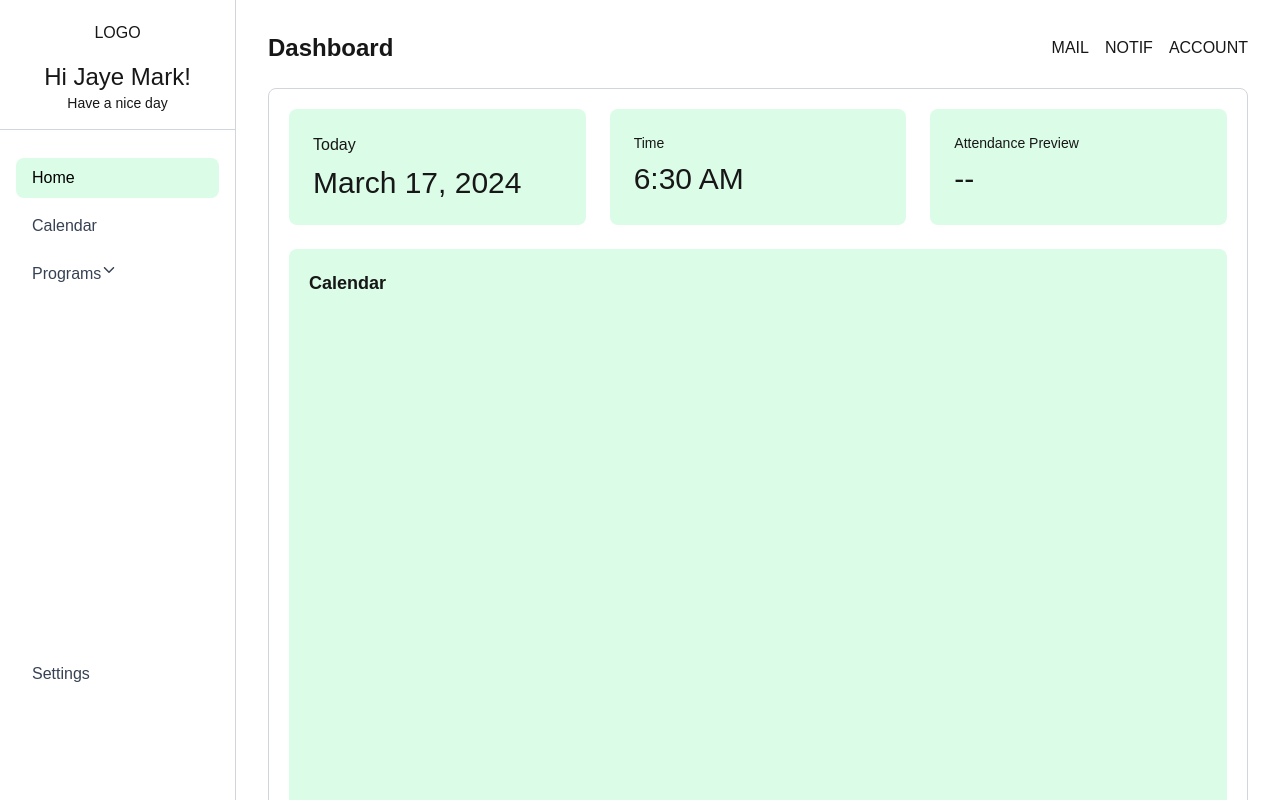
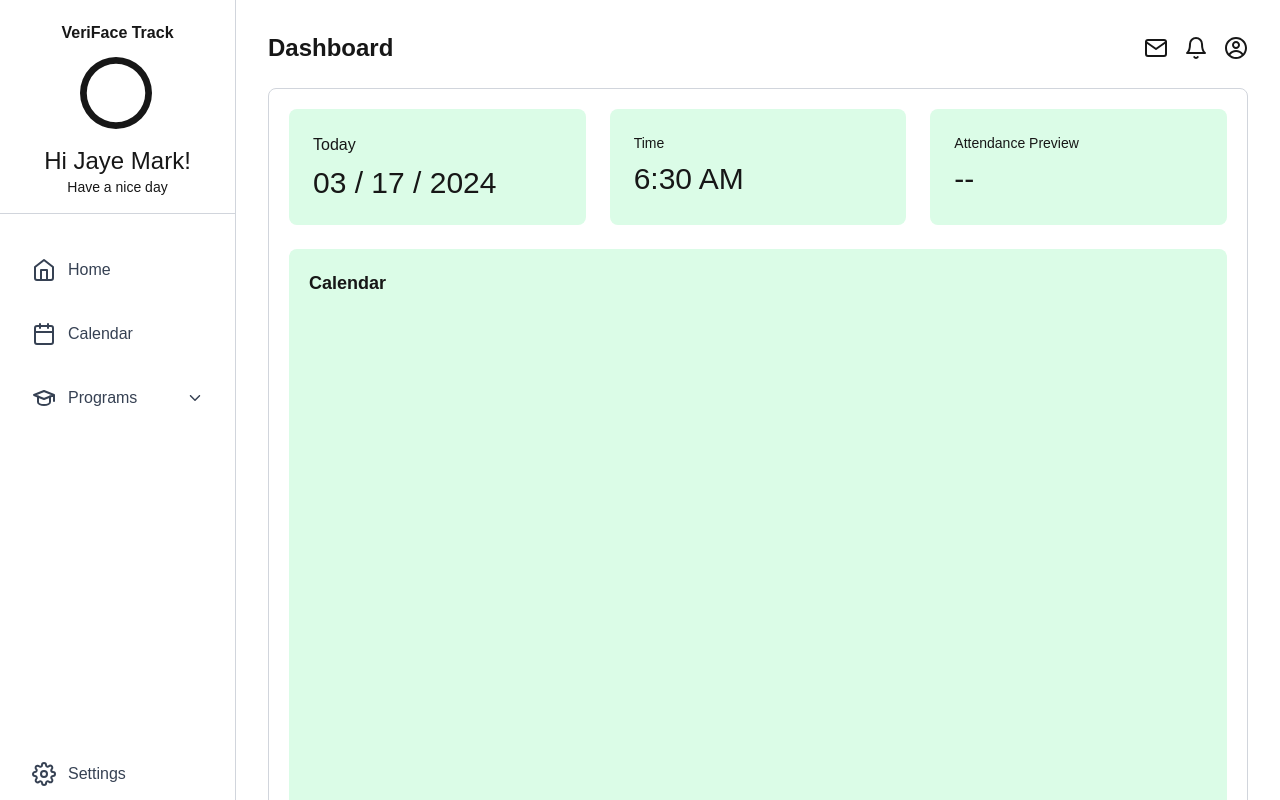
Before and after one commit to Meedux/veriface-track, a Next.js app: page /dashboard in a window 1280 px wide. Shown: the top 800 px of the page. Built offline with nearby package versions, Linux system fonts and the light colour scheme.

Commit message:
finished UI

```diff
--- a/app/dashboard/page.js
+++ b/app/dashboard/page.js
@@ -1,5 +1,9 @@
 import React from 'react'
 import { IoIosArrowDown } from "react-icons/io";
+import { FiHome, FiCalendar, FiSettings, FiMail, FiBell  } from "react-icons/fi";
+import { TbSchool } from "react-icons/tb";
+import { CgProfile } from "react-icons/cg";
+import { FaRegCircle } from "react-icons/fa6";
 
 const page = () => {
   return (
@@ -8,7 +12,8 @@ const page = () => {
     <div className="box-border h-screen w-59 py-[5px] bg-base border-r-1 border-gray-300 sticky top-0 self-start sidebar" id="sidebar">
 
       <div className="p-4 border-b-1 border-gray-300 text-center">
-        <span>LOGO</span>
+        <span className="text-base font-extrabold">VeriFace Track</span>
+        <FaRegCircle className="ml-16 mt-3 text-7xl"></FaRegCircle >
         <h2 className="mt-4 text-2xl">Hi Jaye Mark!</h2>
         <p className="text-sm">Have a nice day</p>
       </div>
@@ -18,28 +23,31 @@ const page = () => {
         <ul className="space-y-2">
 
           <li>
-            <a href="#" className="block p-2 pl-4 rounded-lg bg-green-100 text-black">
-              Home
+            <a href="#" className="flex gap-3 items-center p-4 pl-4 pr-4 rounded-lg hover:bg-green-100 text-gray-700">
+              <FiHome className="text-2xl"></FiHome>
+              <span className="text-base">Home</span>
             </a>
           </li>
 
           <li>
-            <a href="#" className="block p-2 pl-4 rounded-lg hover:bg-green-100 text-gray-700">
-              Calendar
+            <a href="#" className="flex gap-3 items-center p-4 pl-4 pr-4 rounded-lg hover:bg-green-100 text-gray-700">
+              <FiCalendar className="text-2xl"></FiCalendar>
+              <span className="text-base">Calendar</span>
             </a>
           </li>
 
           <li>
-            <a href="#" className="flex p-2 pl-4 rounded-lg hover:bg-green-100 text-gray-700">
-              <span>Programs</span>
-              <span><IoIosArrowDown className="justify-end text-2x"/></span>
+            <a href="#" className="flex gap-3 items-center p-4 pl-4 pr-4 rounded-lg hover:bg-green-100 text-gray-700">
+              <TbSchool className="text-2xl"></TbSchool>
+              <span className="text-base">Programs</span>
+              <IoIosArrowDown className="text-ml ml-auto"></IoIosArrowDown>
             </a>
-
           </li>
 
-          <li className="mt-90 mb-4">
-            <a href="#" className="block p-2 pl-4 rounded-lg hover:bg-gray-100 text-gray-700">
-              Settings
+          <li className="mt-80 mb-4">
+            <a href="#" className="flex gap-3 items-center p-4 pl-4 pr-4 rounded-lg hover:bg-green-100 text-gray-700">
+              <FiSettings className="text-2xl"></FiSettings>
+              <span className="text-base">Settings</span>
 
             </a>
           </li>
@@ -52,9 +60,9 @@ const page = () => {
        <header class="flex justify-between items-center mb-6">
         <h1 class="text-2xl font-bold">Dashboard</h1>
         <div class="flex items-center space-x-4">
-          <span class="material-icons">MAIL</span>
-          <span class="material-icons">NOTIF</span>
-          <span class="material-icons">ACCOUNT</span>
+          <FiMail className="text-2xl"></FiMail>
+          <FiBell className="text-2xl"></FiBell>
+          <CgProfile className="text-2xl"></CgProfile >
         </div>
       </header>
 
@@ -62,7 +70,7 @@ const page = () => {
       <div className="grid grid-cols-1 md:grid-cols-3 gap-6 mb-6 border-1 border-gray-300 p-5 rounded-lg ">
         <div className="bg-green-100 p-6 rounded-lg ">
           <h3 className="text-sm-semibold mb-2">Today</h3>
-          <p className="text-3xl font-extralight">March 17, 2024</p>
+          <p className="text-3xl font-extralight">03 / 17 / 2024</p>
         </div>
 
         <div className="bg-green-100 p-6 rounded-lg ">
```
